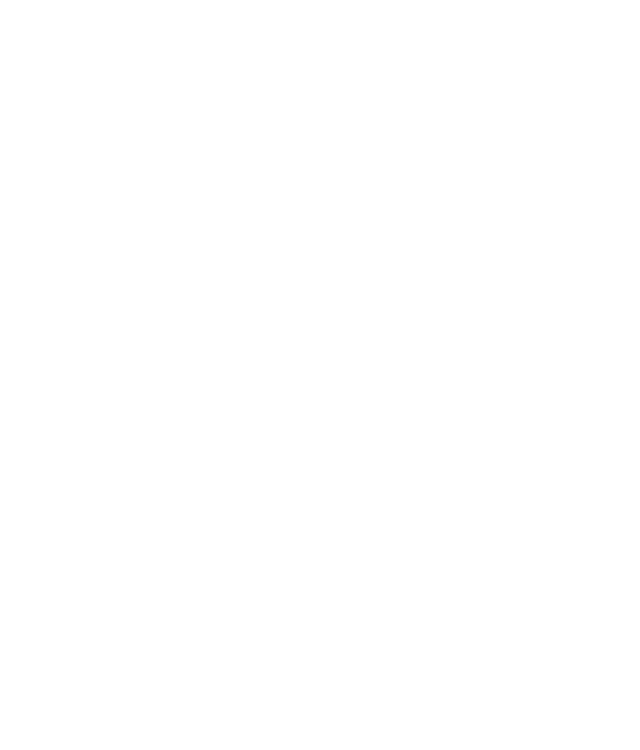
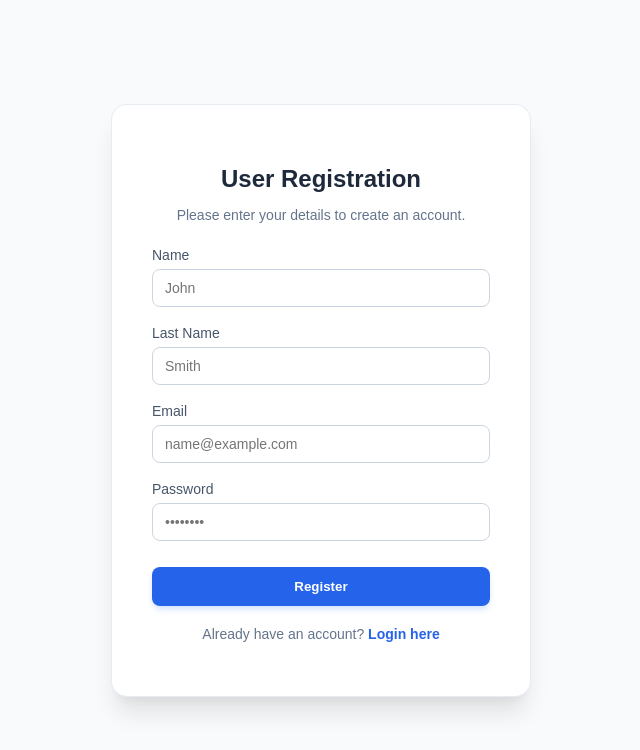
Before and after one commit to ambitiousadmin/ECommerce, a React (Vite) app in the folder frontend/: page /register in a window 1280 px wide. Before the commit this address had no page. Shown: the top 750 px of the page, without its empty margins (319-959 px from the left). Built offline with nearby package versions, Linux system fonts and the light colour scheme.

Commit message:
feat: create user registration page with forms and routing

```diff
--- a/frontend/src/App.tsx
+++ b/frontend/src/App.tsx
@@ -2,13 +2,18 @@
 import Home from "./pages/Home";
 import Admin from "./pages/Admin";
 import Categories from "./pages/Categories";
+import Register from "./pages/Register";
 import "./App.css";
 
 function App() {
   return (
     <BrowserRouter>
       <Routes>
+        {/* The landing page remains the main Home page configuration */}
         <Route path="/" element={<Home />} />
+
+        {/* Dedicated endpoint mapping for your standalone user registration module */}
+        <Route path="/register" element={<Register />} />
 
         <Route path="/categories" element={<Categories />} />
 
--- /dev/null
+++ b/frontend/src/Register.css
@@ -0,0 +1,124 @@
+/* Container to center the registration card layout on the screen */
+.register-container {
+  display: flex;
+  justify-content: center;
+  align-items: center;
+  min-height: 100vh;
+  background-color: #f8fafc;
+  padding: 20px;
+}
+
+/* 3D Card structure with initial shadow configurations and smooth dynamic transitions */
+.register-card {
+  background-color: #ffffff;
+  padding: 40px;
+  max-width: 420px;
+  width: 100%;
+  border-radius: 16px;
+  box-shadow: 0 20px 25px -5px rgba(0, 0, 0, 0.1), 0 10px 10px -5px rgba(0, 0, 0, 0.04);
+  transform: perspective(1000px) translateZ(0);
+  transition: transform 0.3s ease, box-shadow 0.3s ease;
+  border: 1px solid rgba(226, 232, 240, 0.8);
+}
+
+/* 3D hover elevation animation setup */
+.register-card:hover {
+  transform: perspective(1000px) translateY(-5px) translateZ(10px);
+  box-shadow: 0 25px 30px -5px rgba(0, 0, 0, 0.15), 0 15px 15px -5px rgba(0, 0, 0, 0.1);
+}
+
+/* Input layout block formatting definitions */
+.form-group {
+  margin-bottom: 18px;
+}
+
+.form-group label {
+  display: block;
+  color: #475569;
+  font-weight: 500;
+  font-size: 14px;
+  margin-bottom: 6px;
+}
+
+/* Customized input control element styles with grey sample placeholder targets */
+.form-input {
+  width: 100%;
+  padding: 10px 12px;
+  border-radius: 8px;
+  border: 1px solid #cbd5e1;
+  font-size: 14px;
+  outline: none;
+  box-sizing: border-box;
+  transition: border-color 0.2s ease, box-shadow 0.2s ease;
+}
+
+.form-input:focus {
+  border-color: #2563eb;
+  box-shadow: 0 0 0 3px rgba(37, 99, 235, 0.15);
+}
+
+/* ANIMATED REGISTER BUTTON STYLING */
+.submit-btn {
+  width: 100%;
+  background-color: #2563eb;
+  color: #ffffff;
+  padding: 12px;
+  border-radius: 8px;
+  border: none;
+  font-weight: 600;
+  cursor: pointer;
+  margin-top: 8px;
+  box-shadow: 0 4px 6px -1px rgba(37, 99, 235, 0.2);
+  /* Smooth transition for background, scaling, and shadows */
+  transition: background-color 0.3s ease, transform 0.2s ease, box-shadow 0.3s ease;
+}
+
+/* Hover Animation: Button glows and scales up slightly */
+.submit-btn:hover {
+  background-color: #1d4ed8;
+  transform: translateY(-2px);
+  box-shadow: 0 10px 15px -3px rgba(37, 99, 235, 0.4);
+}
+
+/* Click Animation: Shrinks slightly on click (3D press effect) */
+.submit-btn:active {
+  transform: scale(0.97) translateY(0);
+}
+
+/*
+   ANIMATED LOGIN HERE LINK STYLING */
+
+.login-link {
+  color: #2563eb;
+  font-weight: bold;
+  text-decoration: none;
+  display: inline-block;
+  position: relative;
+  /* Smooth color transition */
+  transition: color 0.3s ease, transform 0.2s ease;
+}
+
+/* Hover Animation: Text scales up slightly and shifts color */
+.login-link:hover {
+  color: #1d4ed8;
+  transform: scale(1.05);
+}
+
+/* Smooth slide-in underline animation effect */
+.login-link::after {
+  content: '';
+  position: absolute;
+  width: 100%;
+  transform: scaleX(0);
+  height: 2px;
+  bottom: -2px;
+  left: 0;
+  background-color: #1d4ed8;
+  transform-origin: bottom right;
+  transition: transform 0.25s ease-out;
+}
+
+.login-link:hover::after {
+  transform: scaleX(1);
+  transform-origin: bottom left;
+}
--- a/frontend/src/pages/Home.tsx
+++ b/frontend/src/pages/Home.tsx
@@ -3,31 +3,41 @@
 export default function Home() {
   return (
     <div className="page">
-      {/* Header */}
+      {/* Header and Top Navigation Bar */}
       <header className="navbar">
         <div className="navbar-left">
+          {/* Logo links back to Home page */}
           <Link to="/" className="logo">
             E-Commerce
           </Link>
 
+          {/* Link to Categories page */}
           <Link to="/categories" className="categories-button">
-  Categories
-</Link>
+            Categories
+          </Link>
         </div>
 
         <nav className="nav-links">
+          {/* Active link for current Home page */}
           <Link to="/" className="nav-link active">
             Home
           </Link>
 
+          {/* Task Requirement: Register link added to the header with bold style layout */}
+          <Link to="/register" className="nav-link" style={{ fontWeight: "bold" }}>
+          Register
+          </Link>
+
+          {/* Link to Admin Panel */}
           <Link to="/admin" className="nav-link">
             Admin
           </Link>
         </nav>
       </header>
 
-      {/* Hero Section */}
+      {/* Main Content Area */}
       <main>
+        {/* Hero Section with Welcome Text and Action Buttons */}
         <section className="hero-section">
           <div className="hero-content">
             <span className="hero-badge">
@@ -44,17 +54,21 @@
               and enjoy a simple and convenient shopping experience.
             </p>
 
+            {/* Action buttons inside the main hero layout container */}
             <div className="hero-actions">
+              {/* Primary button to navigate to product catalog */}
               <button className="shop-button">
                 Start Shopping
               </button>
 
+              {/* Administrative link targeting store settings panel view */}
               <Link to="/admin" className="admin-button">
                 Admin Panel
               </Link>
             </div>
           </div>
 
+          {/* Decorative Section on the right side of Hero */}
           <div className="hero-decoration">
             <div className="blue-circle"></div>
 
@@ -70,7 +84,7 @@
           </div>
         </section>
 
-        {/* Features */}
+        {/* Features Section explaining why to choose the store */}
         <section className="features-section">
           <div className="section-heading">
             <span>Why choose us?</span>
@@ -82,10 +96,9 @@
           </div>
 
           <div className="info-section">
+            {/* Feature 1: Quality Products */}
             <div className="info-card">
-              <div className="info-icon">
-                ✓
-              </div>
+              <div className="info-icon">✓</div>
 
               <h3>Quality Products</h3>
 
@@ -95,10 +108,9 @@
               </p>
             </div>
 
+            {/* Feature 2: Easy Shopping */}
             <div className="info-card">
-              <div className="info-icon">
-                ⚡
-              </div>
+              <div className="info-icon">⚡</div>
 
               <h3>Easy Shopping</h3>
 
@@ -108,10 +120,9 @@
               </p>
             </div>
 
+            {/* Feature 3: Secure Payments */}
             <div className="info-card">
-              <div className="info-icon">
-                🔒
-              </div>
+              <div className="info-icon">🔒</div>
 
               <h3>Secure Payments</h3>
 
@@ -123,7 +134,7 @@
           </div>
         </section>
 
-        {/* Bottom CTA */}
+        {/* Bottom Call to Action Section */}
         <section className="bottom-cta">
           <div>
             <h2>Ready to explore?</h2>
--- /dev/null
+++ b/frontend/src/pages/Register.tsx
@@ -0,0 +1,106 @@
+import React, { useState } from "react";
+import { useNavigate, Link } from "react-router-dom";
+// Import the separate design styling sheet layout configuration
+import "../Register.css";
+
+export default function Register() {
+  const navigate = useNavigate();
+
+  // State management system tracking user data parameters locally
+  const [formData, setFormData] = useState({
+    name: "",
+    lastName: "",
+    email: "",
+    password: "",
+  });
+
+  const handleChange = (e: React.ChangeEvent<HTMLInputElement>) => {
+    setFormData({ ...formData, [e.target.name]: e.target.value });
+  };
+
+  const handleRegister = (e: React.FormEvent) => {
+    e.preventDefault();
+    console.log("User Registration Payload Forwarded Successfully:", formData);
+
+    // Redirect standard pointer remapped targeting the Login system endpoint view
+    navigate("/login");
+  };
+
+  return (
+    <div className="register-container">
+      <div className="register-card">
+        <h2 style={{ textAlign: "center", marginBottom: "8px", color: "#1e293b" }}>User Registration</h2>
+        <p style={{ textAlign: "center", color: "#64748b", marginBottom: "24px", fontSize: "14px" }}>
+          Please enter your details to create an account.
+        </p>
+
+        <form onSubmit={handleRegister}>
+          {/* Field group structure mapping placeholder sample texts */}
+          <div className="form-group">
+            <label>Name</label>
+            <input
+              type="text"
+              name="name"
+              placeholder="John"
+              value={formData.name}
+              onChange={handleChange}
+              required
+              className="form-input"
+            />
+          </div>
+
+          <div className="form-group">
+            <label>Last Name</label>
+            <input
+              type="text"
+              name="lastName"
+              placeholder="Smith"
+              value={formData.lastName}
+              onChange={handleChange}
+              required
+              className="form-input"
+            />
+          </div>
+
+          <div className="form-group">
+            <label>Email</label>
+            <input
+              type="email"
+              name="email"
+              placeholder="name@example.com"
+              value={formData.email}
+              onChange={handleChange}
+              required
+              className="form-input"
+            />
+          </div>
+
+          <div className="form-group">
+            <label>Password</label>
+            <input
+              type="password"
+              name="password"
+              placeholder="••••••••"
+              value={formData.password}
+              onChange={handleChange}
+              required
+              className="form-input"
+            />
+          </div>
+
+          <button type="submit" className="submit-btn">
+            Register
+          </button>
+        </form>
+
+        <p style={{ marginTop: "20px", textAlign: "center", fontSize: "14px", color: "#64748b" }}>
+        Already have an account?{" "}
+        <Link to="/login" className="login-link">
+        Login here
+        </Link>
+        </p>
+
+      </div>
+    </div>
+  );
+}
```
